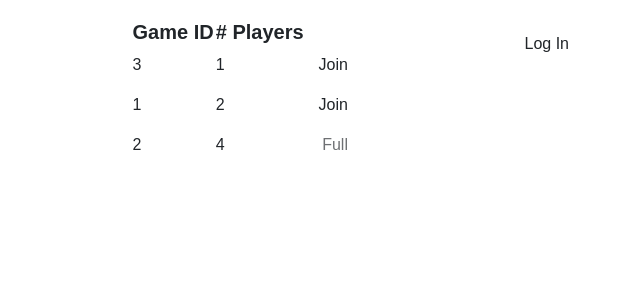
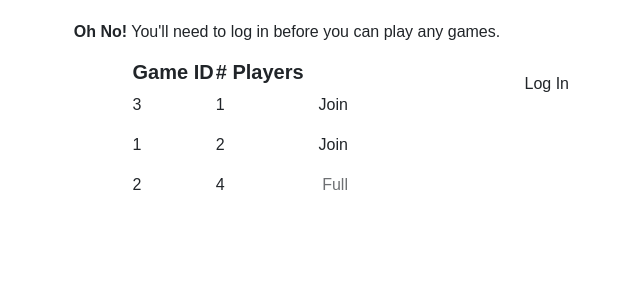
Before and after one commit to johngunderman/catan, a Flask app: page / in a window 1280 px wide. Shown: the part 65-365 px from the top of the page, without its empty margins (353-993 px from the left). Run offline with Flask 2, Linux system fonts and the light colour scheme; some libraries are stand-ins or nearby versions.

Commit message:
add login error message and fix game start

```diff
--- a/client/js/ajax.js
+++ b/client/js/ajax.js
@@ -387,7 +387,7 @@
         sendToTicker("New game created!");
         sendToTicker("Waiting for players...");
 
-        window.location = HOSTNAME + "/#" + gameID;
+        window.location = HOSTNAME + "/game.html#" + gameID;
 
         updateClient();
     }
--- a/client/templates/index.html
+++ b/client/templates/index.html
@@ -24,6 +24,11 @@
   {% if request.cookies.get("user") %}
   <a id = "float-right-link" href="/create_game" class="btn primary">New Game</a>
   {% else %}
+  <div class="alert-message error">
+    <p>
+      <center><strong>Oh No!</strong> You'll need to log in before you can play any games.</center>
+    </p>
+  </div>
   <a id = "float-right-link" href="/login" class="btn primary">Log In</a>
   {% endif %}
   <table id="games-table" class="zebra-striped">
```
